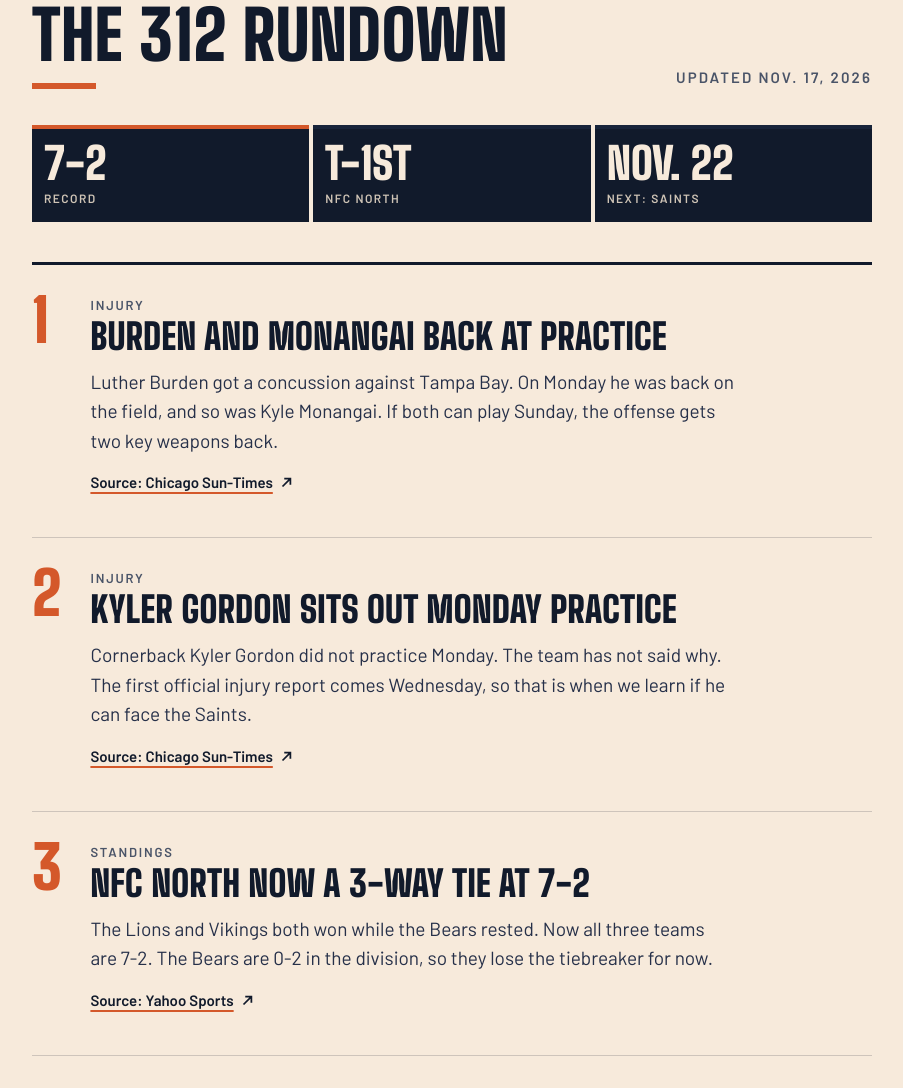
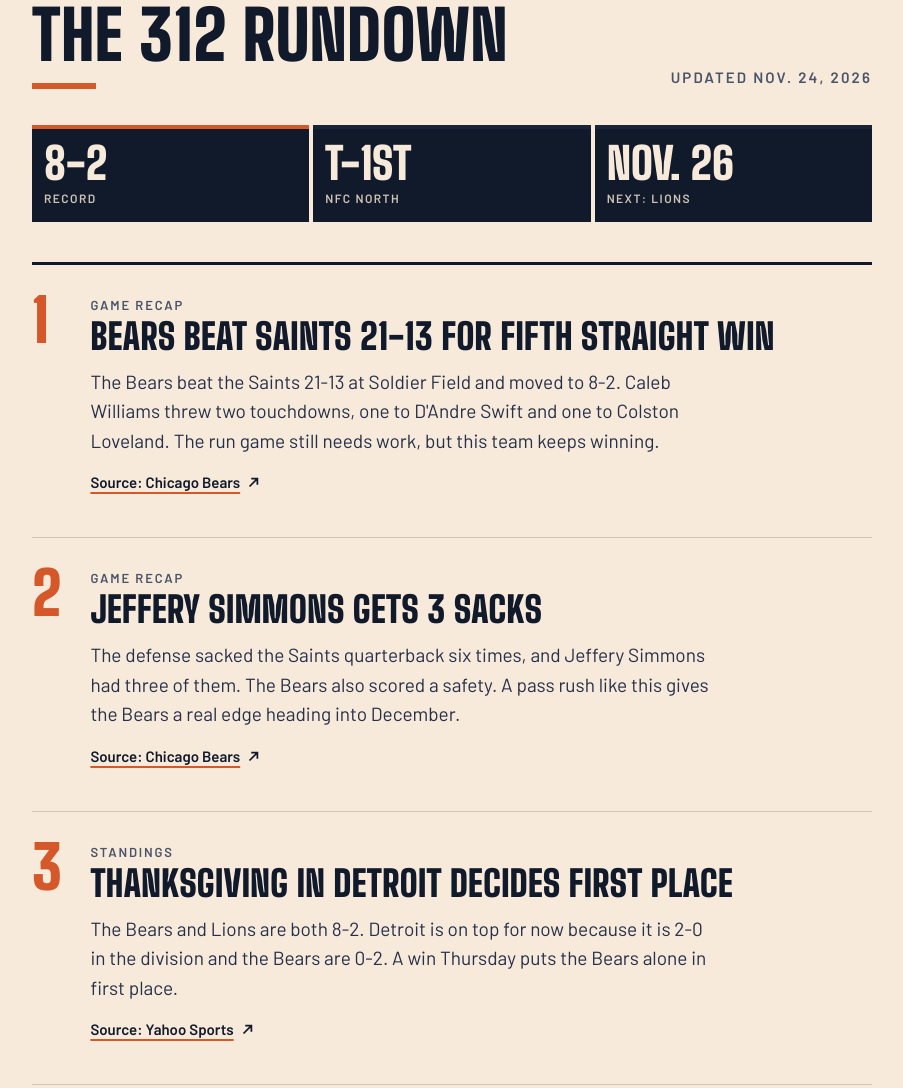
Before and after one commit to jamellewisbranding/fourthand312, a plain HTML site: page site/index.html in a window 1280 px wide. Shown: the part 935-2023 px from the top of the page, without its empty margins (188-1091 px from the left). Drawn offline with Linux system fonts and the light colour scheme.

Commit message:
The 312 Rundown: week of Nov. 24, 2026 (#6)
Claude-Session: https://claude.ai/code/session_01GEB5CMcyhfBUSLGAmV2XJX

Co-authored-by: Claude <noreply@anthropic.com>

```diff
--- a/site/index.html
+++ b/site/index.html
@@ -90,33 +90,33 @@
       <div class="wrap rundown__inner">
         <div class="rundown__head">
           <h2 id="rundown-title" class="section-title">The 312 Rundown</h2>
-          <p class="rundown__date">Updated <time datetime="2026-11-17">Nov. 17, 2026</time></p>
+          <p class="rundown__date">Updated <time datetime="2026-11-24">Nov. 24, 2026</time></p>
         </div>
 
         <ul class="scoreboard" role="list" aria-label="Where the Bears stand">
-          <li><span class="scoreboard__label">Record</span><span class="scoreboard__value">7-2</span></li>
+          <li><span class="scoreboard__label">Record</span><span class="scoreboard__value">8-2</span></li>
           <li><span class="scoreboard__label">NFC North</span><span class="scoreboard__value">T-1st</span></li>
-          <li><span class="scoreboard__label">Next: Saints</span><span class="scoreboard__value">Nov. 22</span></li>
+          <li><span class="scoreboard__label">Next: Lions</span><span class="scoreboard__value">Nov. 26</span></li>
         </ul>
 
         <ol class="stories" role="list">
           <li class="story">
-            <p class="story__tag">Injury</p>
-            <h3 class="story__title">Burden and Monangai back at practice</h3>
-            <p class="story__text">Luther Burden got a concussion against Tampa Bay. On Monday he was back on the field, and so was Kyle Monangai. If both can play Sunday, the offense gets two key weapons back.</p>
-            <a class="story__source" href="https://chicago.suntimes.com/bears/2026/11/16/bears-report-cb-kyler-gordon-out-for-monday-practice-wr-luther-burden-rb-kyle-monangai-active" target="_blank" rel="noopener noreferrer">Source: Chicago Sun-Times<span class="sr-only"> (opens in a new tab)</span><svg viewBox="0 0 16 16" aria-hidden="true" focusable="false"><path d="M6 3h7v7M13 3 4 12" fill="none" stroke="currentColor" stroke-width="2"/></svg></a>
+            <p class="story__tag">Game recap</p>
+            <h3 class="story__title">Bears beat Saints 21-13 for fifth straight win</h3>
+            <p class="story__text">The Bears beat the Saints 21-13 at Soldier Field and moved to 8-2. Caleb Williams threw two touchdowns, one to D'Andre Swift and one to Colston Loveland. The run game still needs work, but this team keeps winning.</p>
+            <a class="story__source" href="https://www.chicagobears.com/news/bears-win-fifth-straight-game-move-to-8-2-with-victory-over-saints-game-recap" target="_blank" rel="noopener noreferrer">Source: Chicago Bears<span class="sr-only"> (opens in a new tab)</span><svg viewBox="0 0 16 16" aria-hidden="true" focusable="false"><path d="M6 3h7v7M13 3 4 12" fill="none" stroke="currentColor" stroke-width="2"/></svg></a>
           </li>
           <li class="story">
-            <p class="story__tag">Injury</p>
-            <h3 class="story__title">Kyler Gordon sits out Monday practice</h3>
-            <p class="story__text">Cornerback Kyler Gordon did not practice Monday. The team has not said why. The first official injury report comes Wednesday, so that is when we learn if he can face the Saints.</p>
-            <a class="story__source" href="https://chicago.suntimes.com/bears/2026/11/16/bears-report-cb-kyler-gordon-out-for-monday-practice-wr-luther-burden-rb-kyle-monangai-active" target="_blank" rel="noopener noreferrer">Source: Chicago Sun-Times<span class="sr-only"> (opens in a new tab)</span><svg viewBox="0 0 16 16" aria-hidden="true" focusable="false"><path d="M6 3h7v7M13 3 4 12" fill="none" stroke="currentColor" stroke-width="2"/></svg></a>
+            <p class="story__tag">Game recap</p>
+            <h3 class="story__title">Jeffery Simmons gets 3 sacks</h3>
+            <p class="story__text">The defense sacked the Saints quarterback six times, and Jeffery Simmons had three of them. The Bears also scored a safety. A pass rush like this gives the Bears a real edge heading into December.</p>
+            <a class="story__source" href="https://www.chicagobears.com/news/jeffery-simmons-montez-sweat-lead-bears-strong-defensive-effort-in-win-over-saints" target="_blank" rel="noopener noreferrer">Source: Chicago Bears<span class="sr-only"> (opens in a new tab)</span><svg viewBox="0 0 16 16" aria-hidden="true" focusable="false"><path d="M6 3h7v7M13 3 4 12" fill="none" stroke="currentColor" stroke-width="2"/></svg></a>
           </li>
           <li class="story">
             <p class="story__tag">Standings</p>
-            <h3 class="story__title">NFC North now a 3-way tie at 7-2</h3>
-            <p class="story__text">The Lions and Vikings both won while the Bears rested. Now all three teams are 7-2. The Bears are 0-2 in the division, so they lose the tiebreaker for now.</p>
-            <a class="story__source" href="https://sports.yahoo.com/articles/nfc-north-rivals-did-during-145022034.html" target="_blank" rel="noopener noreferrer">Source: Yahoo Sports<span class="sr-only"> (opens in a new tab)</span><svg viewBox="0 0 16 16" aria-hidden="true" focusable="false"><path d="M6 3h7v7M13 3 4 12" fill="none" stroke="currentColor" stroke-width="2"/></svg></a>
+            <h3 class="story__title">Thanksgiving in Detroit decides first place</h3>
+            <p class="story__text">The Bears and Lions are both 8-2. Detroit is on top for now because it is 2-0 in the division and the Bears are 0-2. A win Thursday puts the Bears alone in first place.</p>
+            <a class="story__source" href="https://sports.yahoo.com/articles/nfc-north-standings-lions-bears-224017470.html" target="_blank" rel="noopener noreferrer">Source: Yahoo Sports<span class="sr-only"> (opens in a new tab)</span><svg viewBox="0 0 16 16" aria-hidden="true" focusable="false"><path d="M6 3h7v7M13 3 4 12" fill="none" stroke="currentColor" stroke-width="2"/></svg></a>
           </li>
         </ol>
       </div>
```
